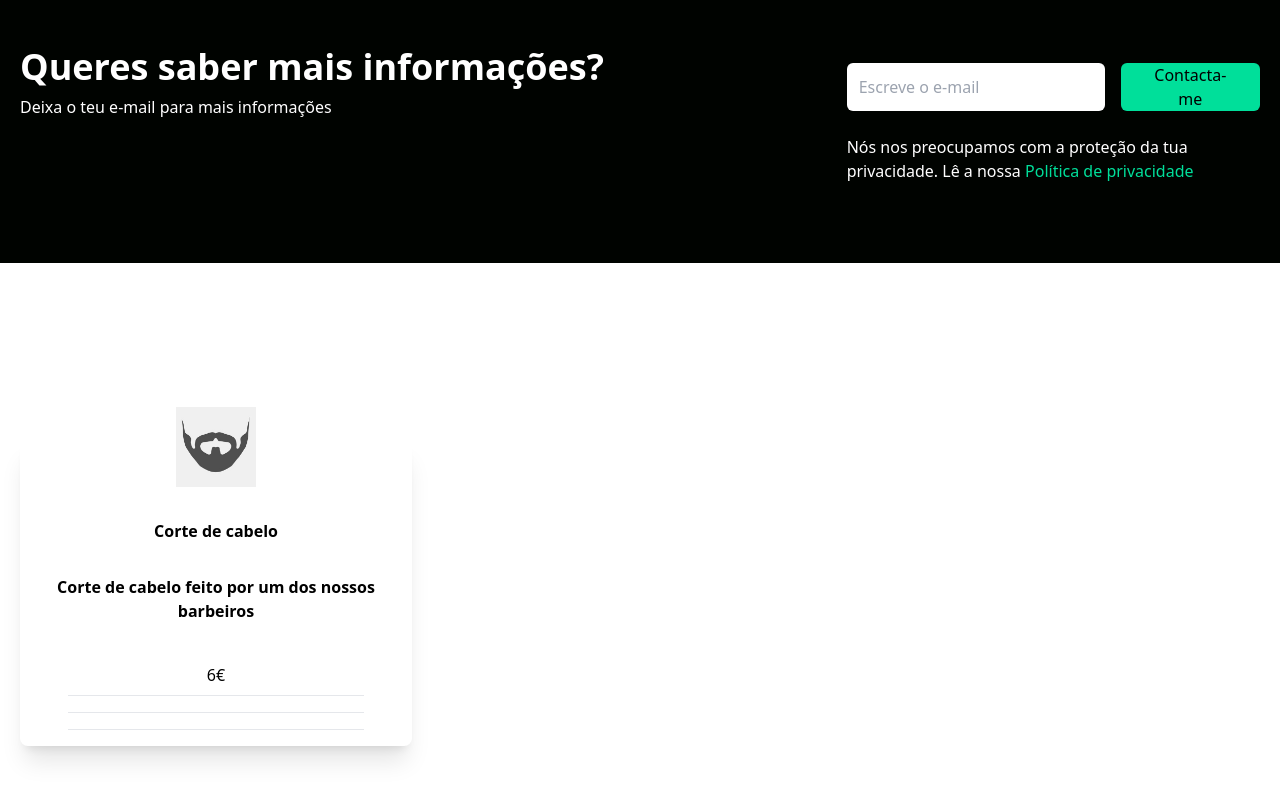
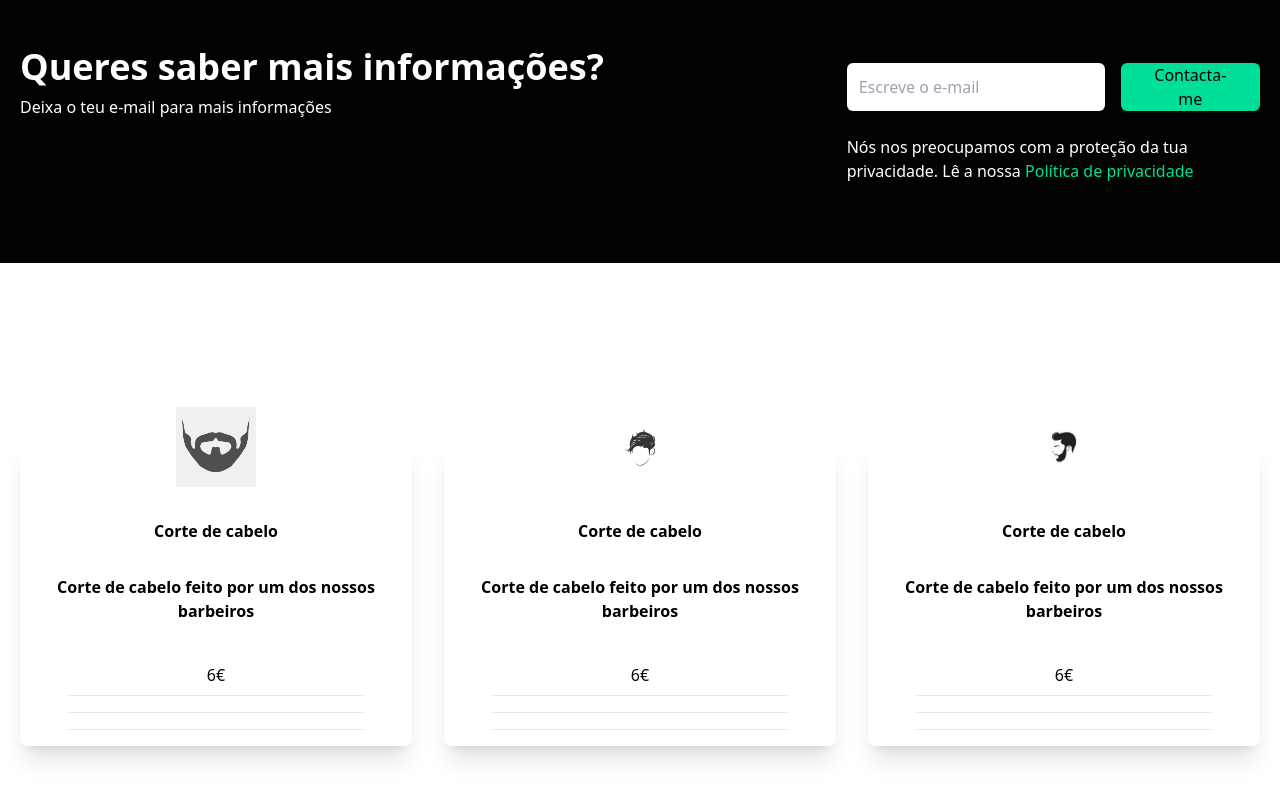
Before and after one commit to joleite66/barbearia-do-ratinho, a React (Create React App) app: page / in a window 1280 px wide. Shown: the part 2123-2923 px from the top of the page. Built offline with nearby package versions, Linux system fonts and the light colour scheme.

Commit message:
Fixing a bug with dependencies

```diff
--- a/src/components/Serviços.jsx
+++ b/src/components/Serviços.jsx
@@ -16,7 +16,48 @@ const Serviços = () => {
           <h2 className="tex-2xl font-bold text-center py-8">
             Corte de cabelo
           </h2>
-          <p className="text-center txt-4xl font-bold"> Corte de cabelo feito por um dos nossos barbeiros</p>
+          <p className="text-center txt-4xl font-bold">
+            {" "}
+            Corte de cabelo feito por um dos nossos barbeiros
+          </p>
+          <div className="text-center font-medium">
+            <p className="py-2 border-b mx-8 mt-8">6€</p>
+            <p className="py-2 border-b mx-8 "></p>
+            <p className="py-2 border-b mx-8 "></p>
+          </div>
+        </div>
+        <div className="w-full shadow-xl flex flex-col p-4 my-4 rounded-lg hover:scale-105 duration-300">
+          <img
+            className="w-20 mx-auto mt-[-3rem] bg-white"
+            src={logo_cabelo}
+            alt="logo_cabelo"
+          />
+          <h2 className="tex-2xl font-bold text-center py-8">
+            Corte de cabelo
+          </h2>
+          <p className="text-center txt-4xl font-bold">
+            {" "}
+            Corte de cabelo feito por um dos nossos barbeiros
+          </p>
+          <div className="text-center font-medium">
+            <p className="py-2 border-b mx-8 mt-8">6€</p>
+            <p className="py-2 border-b mx-8 "></p>
+            <p className="py-2 border-b mx-8 "></p>
+          </div>
+        </div>
+        <div className="w-full shadow-xl flex flex-col p-4 my-4 rounded-lg hover:scale-105 duration-300">
+          <img
+            className="w-20 mx-auto mt-[-3rem] bg-white"
+            src={logo_cabelo_barba}
+            alt="logo_cabelo_barba"
+          />
+          <h2 className="tex-2xl font-bold text-center py-8">
+            Corte de cabelo
+          </h2>
+          <p className="text-center txt-4xl font-bold">
+            {" "}
+            Corte de cabelo feito por um dos nossos barbeiros
+          </p>
           <div className="text-center font-medium">
             <p className="py-2 border-b mx-8 mt-8">6€</p>
             <p className="py-2 border-b mx-8 "></p>
```
